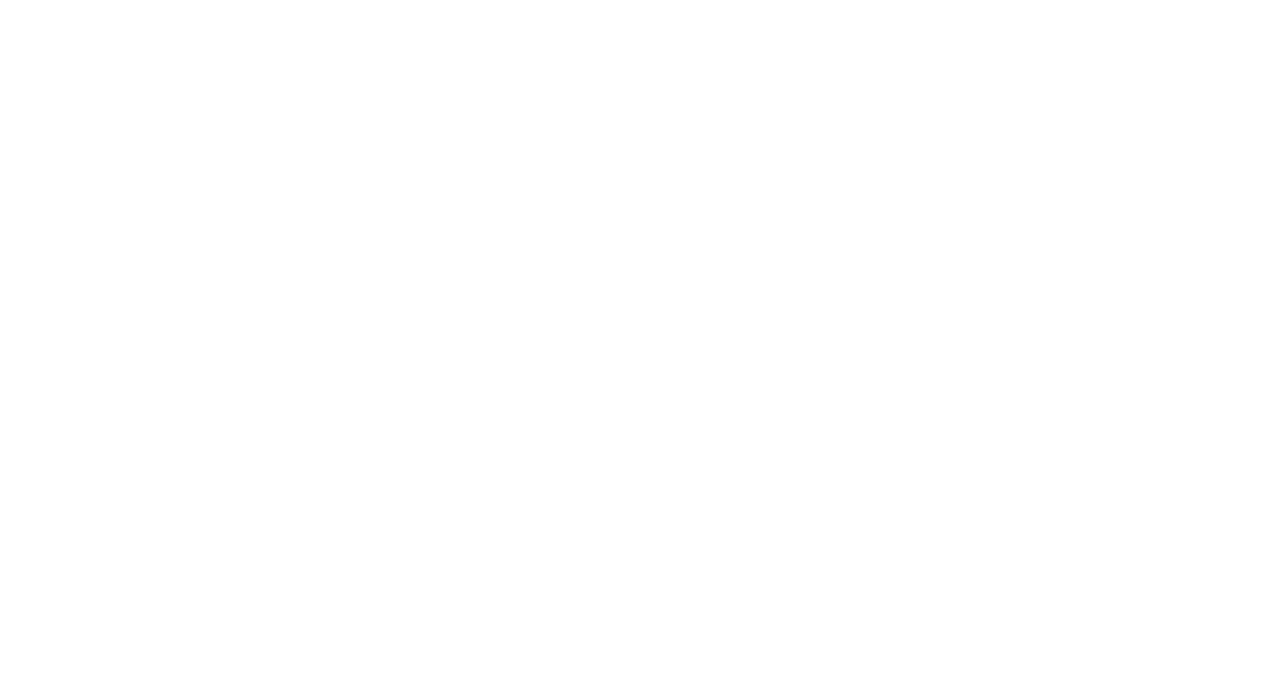
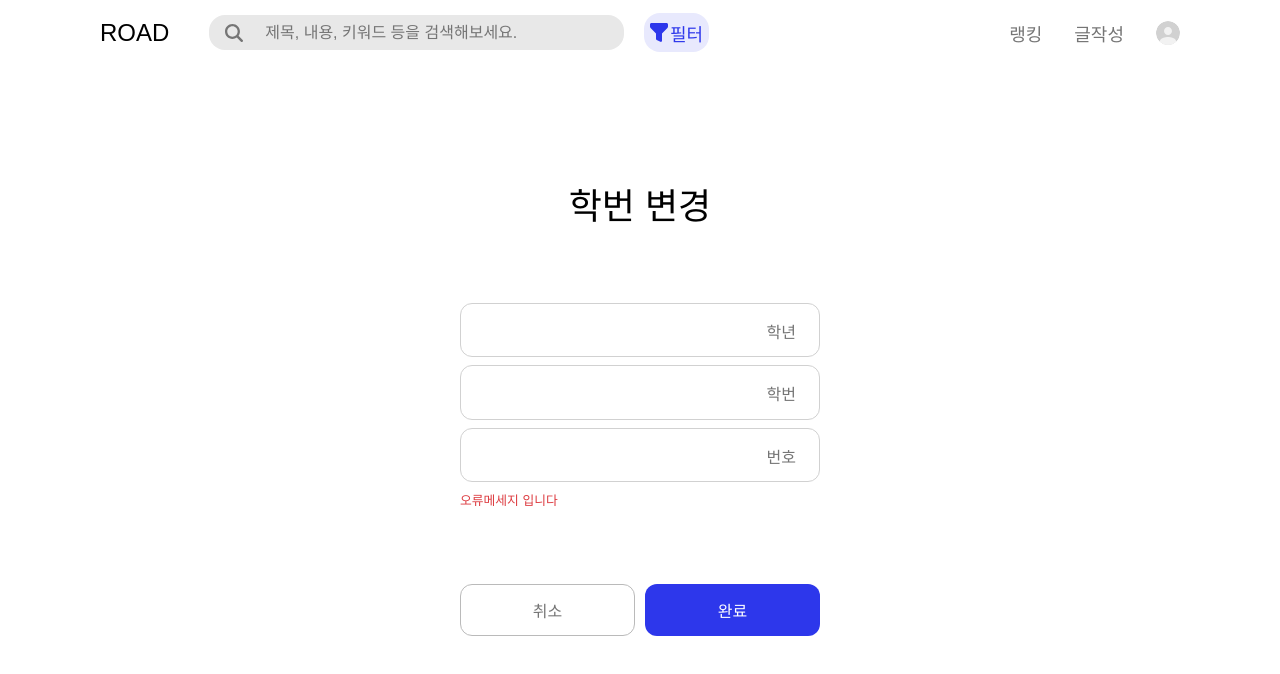
Before and after one commit to Log-Road/Road-FrontEnd, a React (Create React App) app: page /changeStudentID in a window 1280 px wide. Before the commit this address had no page. Shown: the top 674 px of the page. Built offline with nearby package versions, Linux system fonts and the light colour scheme.

Commit message:
💄 :: 학생 학번 정보 변경 페이지 퍼블리싱

```diff
--- a/src/Router/Router.jsx
+++ b/src/Router/Router.jsx
@@ -8,6 +8,7 @@ import FindId from "../pages/FindID";
 import FindPassWord from "../pages/FindPassWord";
 import ChangePassWord from "../pages/ChangePassWord";
 import ChangeEmail from "../pages/ChangeEmail";
+import ChangeStudentID from "../pages/ChangeStudentID";
 import InformationPersonnel from "../pages/Admin/InformationPersonnel";
 import StudentInfoEdit from "../pages/Admin/StudentInfoEdit";
 
@@ -23,6 +24,7 @@ export default function Router() {
         <Route path="/findPassWord" element={<FindPassWord />} />
         <Route path="/changePassWord" element={<ChangePassWord />} />
         <Route path="/changeEmail" element={<ChangeEmail />} />
+        <Route path="/changeStudentID" element={<ChangeStudentID />} />
         <Route path="/informationPersonnel" element={<InformationPersonnel />}/>
         <Route path="/studentInfoEdit" element={<StudentInfoEdit/>} />
       </Routes>
--- /dev/null
+++ b/src/pages/ChangeStudentID.tsx
@@ -0,0 +1,141 @@
+import React from "react";
+import styled from "styled-components";
+import { colors } from "../styles/colors"
+import Header from "../components/Header";
+
+export default function ChangeStudentID() {
+
+    const StudentInfo = ["학년", "학번", "번호"];
+
+    return (
+        <Container>
+            <Header />
+            <Container>
+                <Contents>
+                    <Title>학번 변경</Title>
+                    <Wrap>
+                        {StudentInfo.map((value, index) => (
+                            <InputWrap key={index}>
+                                <Input />
+                                <InnerText>{value}</InnerText>
+                            </InputWrap>
+                        ))}
+                        <ErrorMessage>오류메세지 입니다</ErrorMessage>
+                    </Wrap>
+                    <ButtonWrap>
+                        <CancelButton>취소</CancelButton>
+                        <CompleteButton>완료</CompleteButton>
+                    </ButtonWrap>
+                </Contents>
+            </Container>
+        </Container>
+    )
+}
+
+const Container = styled.div`
+width: 100vw;
+height: 100vh;
+display: flex;
+flex-direction: column;
+gap: 120px;
+`
+
+const Contents = styled.div`
+display: flex;
+flex-direction: column;
+justify-content: center;
+align-items: center;
+gap: 75px;
+`
+
+const Wrap = styled.div`
+display: flex;
+flex-direction: column;
+gap: 0.5em;
+`
+
+const InputWrap = styled.div`
+position: relative;
+`
+
+const ButtonWrap = styled.div`
+width: 22.5em;
+display: flex;
+justify-content: space-between;
+`
+
+const Title = styled.p`
+font-family: "Pretendard-Bold";
+font-size: 36px;
+line-height: 120%;
+`
+
+const InnerText = styled.p`
+position: absolute;
+top: 1em;
+right: 1.50em;
+font-family: 'Pretendard-Regular';
+font-size: 1em;
+color: ${colors.gray2};
+
+&:hover {
+    color: ${colors.Main};
+}
+`
+
+const ErrorMessage = styled.p`
+font-family: 'Pretendard-Regular';
+font-size: 0.8em;
+color: ${colors.Error};
+`
+
+const Input = styled.input`
+width: 22.5em;
+height: 3.38em;
+border: 0.08em solid ${colors.Gray["gray 200"]};
+border-radius: 0.75em;
+padding: 0 1.5em;
+font-family: 'Pretendard-Regular';
+font-size: 1em;
+
+&:focus {
+    border-color: ${colors.Main};
+    outline: none;
+  }
+`
+
+const CancelButton = styled.div`
+width: 175px;
+height: 52px;
+border: 1px solid ${colors.gray1};
+border-radius: 0.75em;
+background-color: ${colors.White};
+color: ${colors.gray2};
+display: flex;
+justify-content: center;
+align-items: center;
+font-family: 'Pretendard-Medium';
+font-size: 1em;
+
+&:hover {
+    background-color: ${colors.Gray["gray 100"]};
+}
+`
+
+const CompleteButton = styled.div`
+width: 175px;
+height: 52px;
+border: none;
+border-radius: 0.75em;
+background-color: ${colors.Main};
+color: #fff;
+display: flex;
+justify-content: center;
+align-items: center;
+font-family: 'Pretendard-Medium';
+font-size: 1em;
+
+&:hover {
+    background-color: ${colors.Blue["main 600"]};
+}
+`
```
